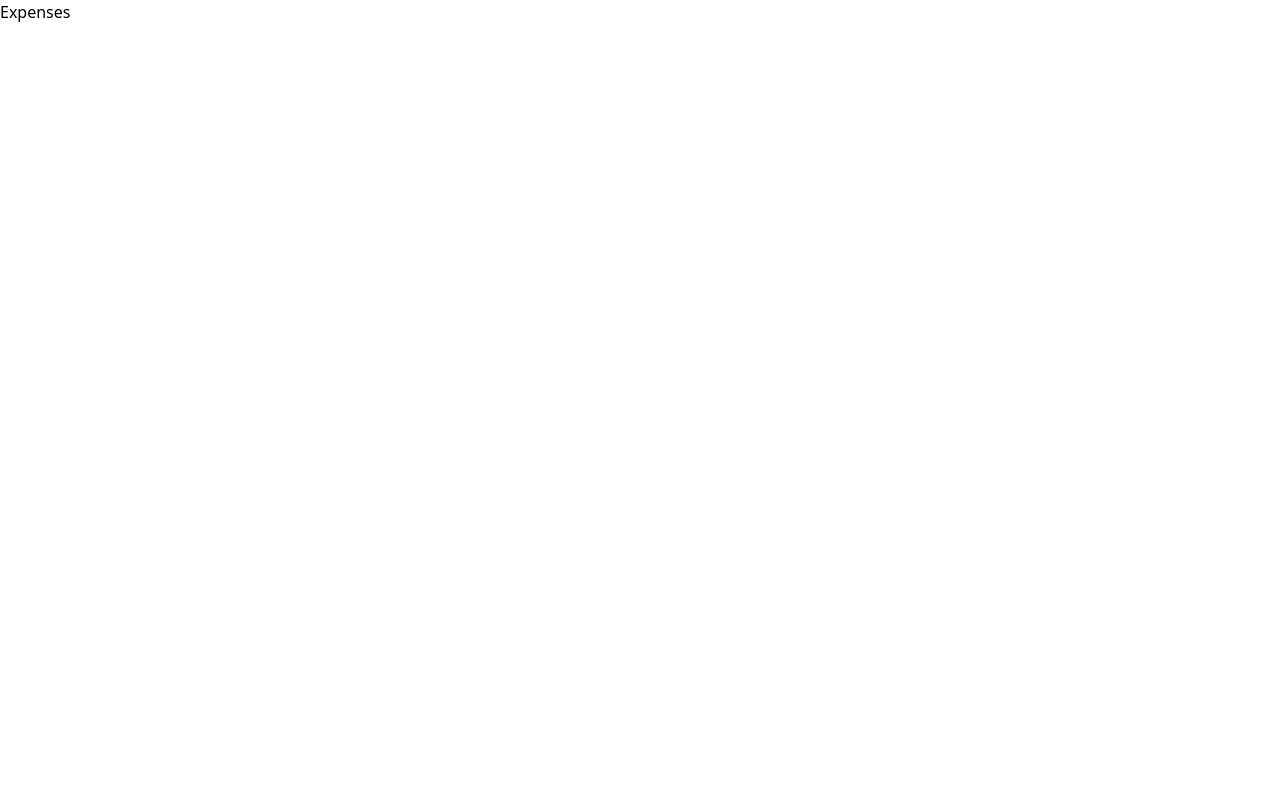
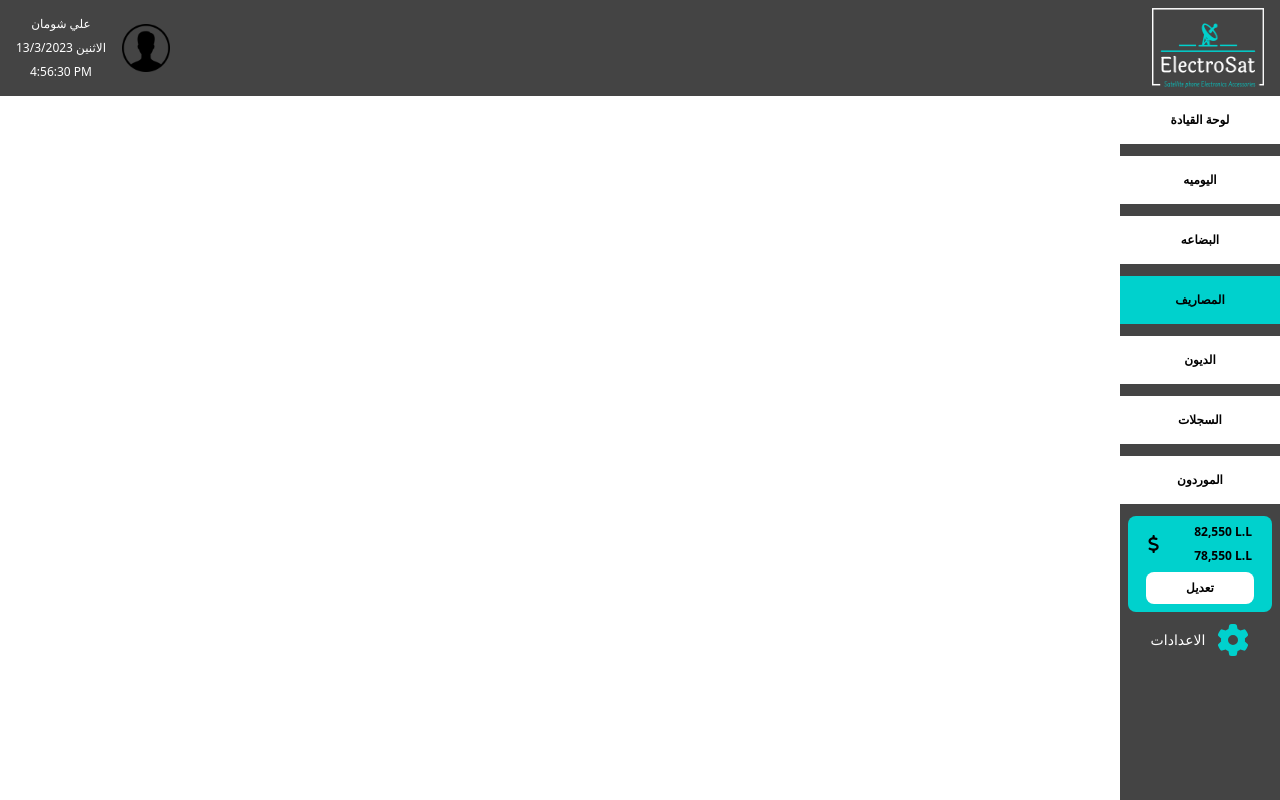
Before and after one commit to aliShouman0/electro-sat, a React (Create React App) app in the folder electro-sat/: page /expenses in a window 1280 px wide. Built offline with nearby package versions, Linux system fonts and the light colour scheme.

Commit message:
Frontend:Adding navbar and sidbar

```diff
--- a/electro-sat/src/pages/Expenses/Expenses.jsx
+++ b/electro-sat/src/pages/Expenses/Expenses.jsx
@@ -1,9 +1,19 @@
-import React from 'react'
+import React from "react";
+import NavBar from "../../components/NavBar/NavBar";
+import SideBar from "../../components/SideBar/SideBar";
+
+import userImg from "../../assets/images/userImg.png";
 
 function Expenses() {
   return (
-    <div>Expenses</div>
-  )
+    <>
+      <NavBar userName={"علي شومان"} userImg={userImg} />
+      <SideBar />
+      <main className="fixed  w-[80%] h-full overflow-y-auto overflow-x-hidden    top-28  right-44">
+        <div className="flex justify-start   gap-4 flex-wrap "></div>
+      </main>
+    </>
+  );
 }
 
-export default Expenses
+export default Expenses;
```
